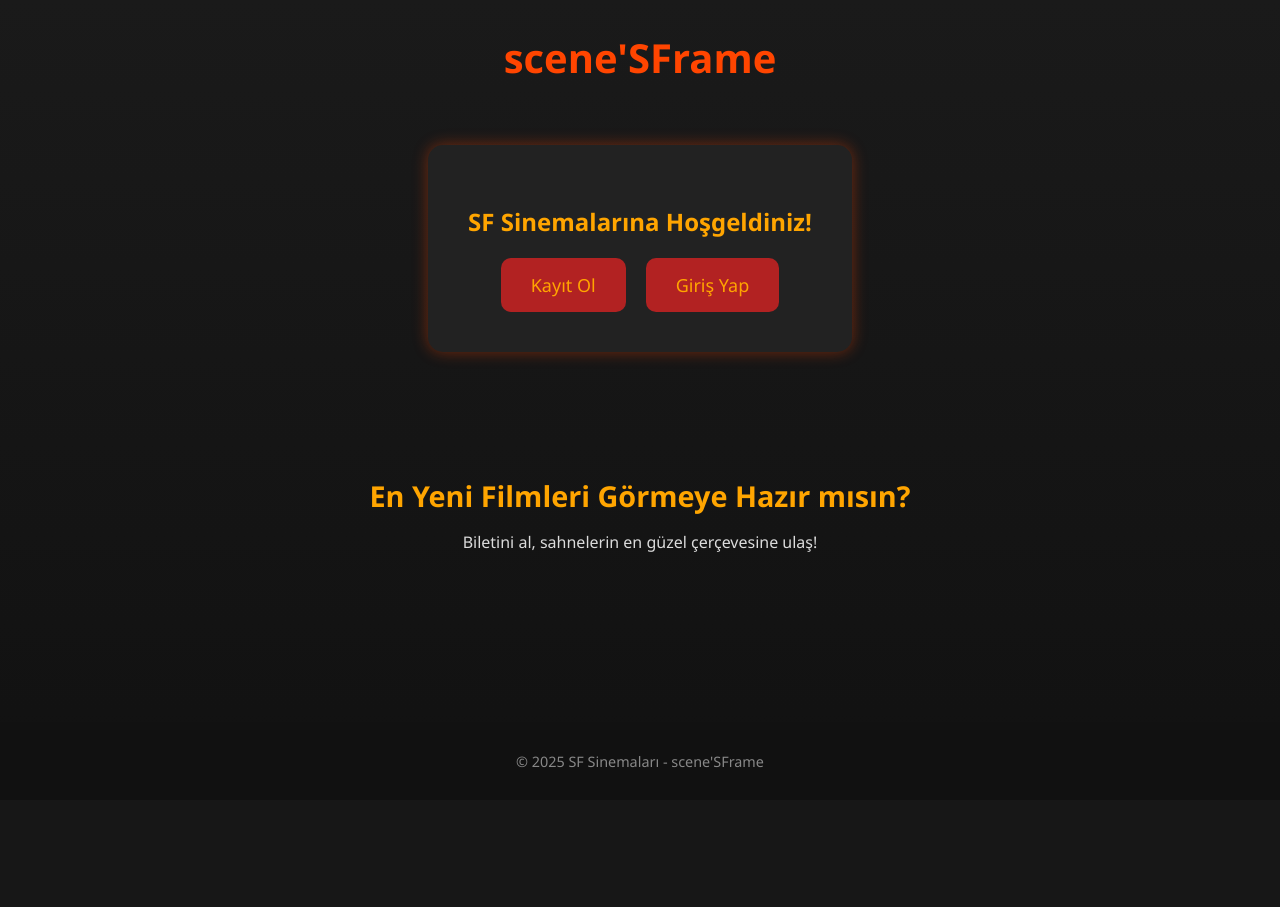
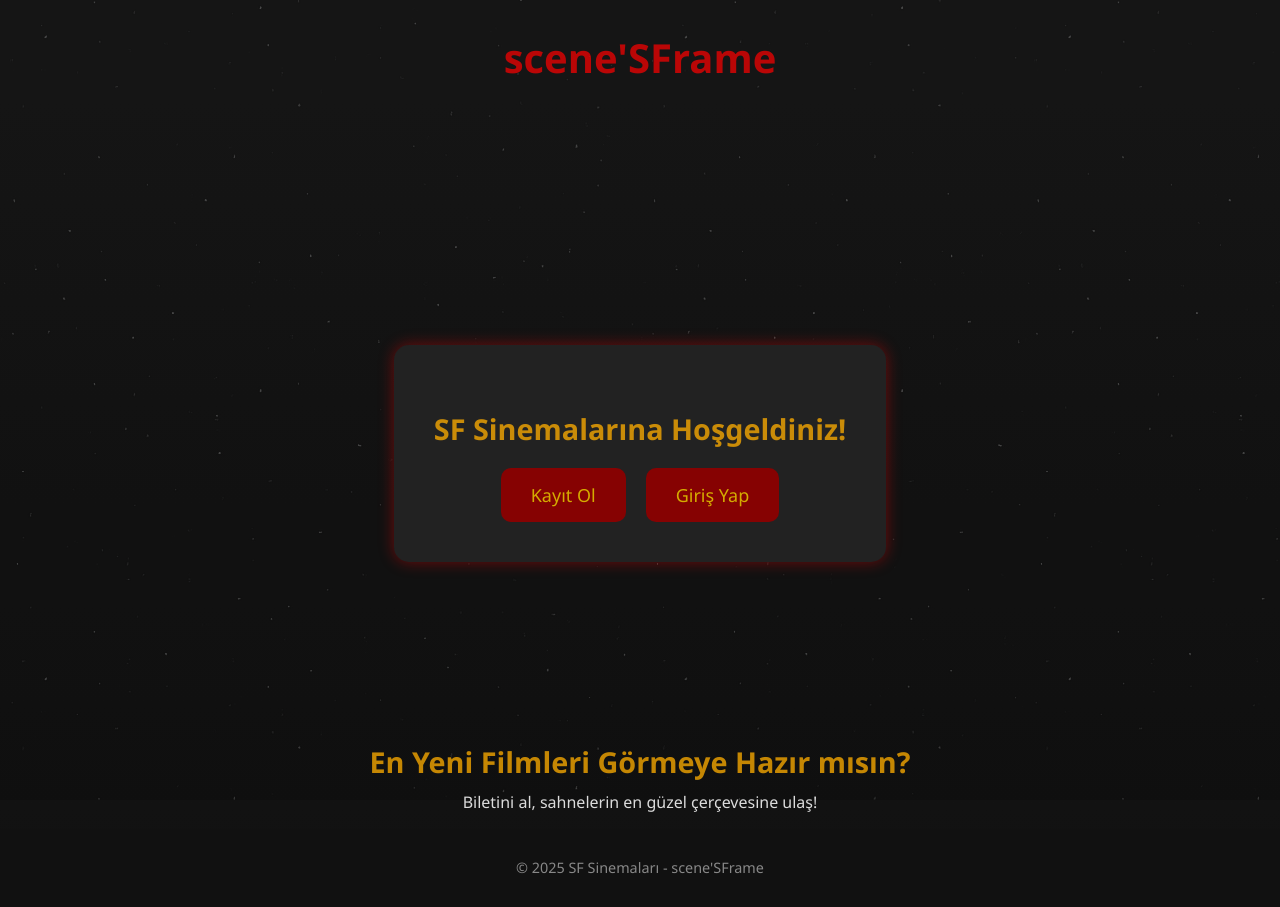
Before and after one commit to SametFurkanUnlukaya/Cinema-Project, a PHP site: page / in a window 1280 px wide. Before the commit the page ends 767 px from the top, so only its background shows below. Run offline with PHP 8.4, Linux system fonts and the light colour scheme.

Commit message:
hafif düzeltme

```diff
--- a/css/style.css
+++ b/css/style.css
@@ -8,17 +8,39 @@ body {
     display: flex;
     flex-direction: column;
     min-height: 100vh;
+    overflow-x: hidden;
+    position: relative;
+}
+
+/* Yıldızlar Efekti */
+.stars {
+    position: fixed;
+    top: 0;
+    left: 0;
+    width: 100%;
+    height: 100%;
+    background: transparent url('../img/star.png') repeat top center;
+    z-index: 0; /* Her şeyin arkasında */
+    animation: starsMove 200s linear infinite;
+    opacity: 0.2; /* Çok hafif görünür */
+    pointer-events: none;
+}
+
+@keyframes starsMove {
+    0% {background-position: 0 0;}
+    100% {background-position: 0 1000px;}
 }
 
 /* Header */
 header {
     text-align: center;
     padding: 30px 0 10px;
+    z-index: 1;
 }
 
 .logo {
     font-size: 2.5rem;
-    color: #ff4500; /* Turuncuya yakın kırmızı */
+    color: #ff0000b4; /* Turuncuya yakın kırmızı */
     margin: 0;
 }
 
@@ -28,6 +50,9 @@ main {
     display: flex;
     flex-direction: column;
     align-items: center;
+    justify-content: flex-start;
+    z-index: 1;
+    padding-top: 200px; /* Üst boşluk eklendi */
 }
 
 /* Hoşgeldiniz Kutusu */
@@ -36,12 +61,15 @@ main {
     padding: 40px;
     margin-top: 50px;
     border-radius: 15px;
-    box-shadow: 0 0 15px rgba(255, 69, 0, 0.4);
+    box-shadow: 0 0 15px rgba(255, 0, 0, 0.4);
     text-align: center;
+    position: relative;
+    z-index: 1;
 }
 
 .welcome-box h2 {
-    color: #ffa500; /* Turuncu */
+    font-size: 1.8rem;
+    color: #ffae00c2; /* Turuncu */
     margin-bottom: 20px;
 }
 
@@ -52,35 +80,39 @@ main {
 }
 
 .btn {
-    background-color: #b22222; /* Kırmızımsı */
-    color: #ffa500;
+    background-color: #860202; /* Kırmızımsı */
+    color: #fbff00ab;
     text-decoration: none;
     padding: 15px 30px;
     font-size: 18px;
     border-radius: 10px;
     transition: 0.3s;
+    z-index: 1;
 }
 
 .btn:hover {
-    background-color: #ff4500;
-    transform: scale(1.1);
+    background-color: #803737;
+    transform: scale(1.3);
 }
 
 /* En Yeni Filmler Kutusu */
 .movies-box {
     margin-top: 100px;
     text-align: center;
+    z-index: 1;
 }
 
 .movies-box h2 {
     font-size: 1.8rem;
-    color: #ffa500;
+    color: #ffae00c2;
     margin-bottom: 10px;
+    margin-top: 80px
 }
 
 .movies-box p {
     color: #dcdcdc;
     font-size: 1rem;
+    margin-top: 10px;
 }
 
 /* Footer */
@@ -90,4 +122,5 @@ footer {
     padding: 15px 0;
     font-size: 0.9rem;
     color: #888;
+    z-index: 1;
 }
--- a/index.php
+++ b/index.php
@@ -10,6 +10,8 @@
     <link rel="stylesheet" href="css/style.css">
 </head>
 <body>
+
+    <div class="stars"></div> <!-- Yıldızlar efekti için ekledik -->
 
     <header>
         <h1 class="logo">scene'SFrame</h1>
```
Also changed, not shown: img/star.png (added).
